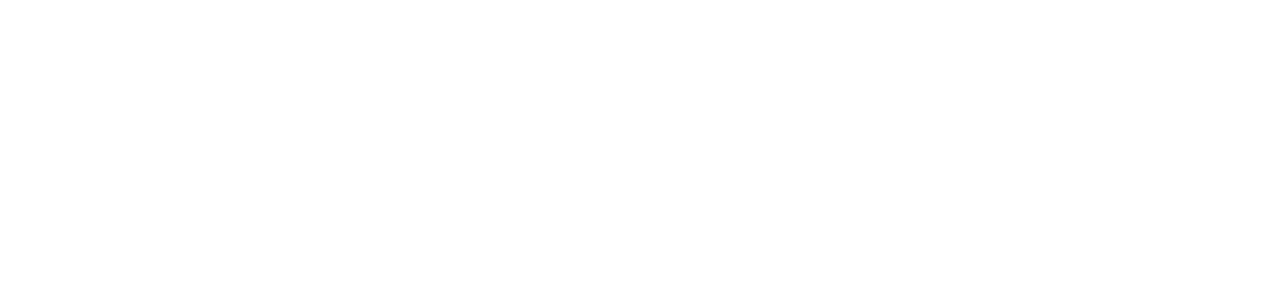
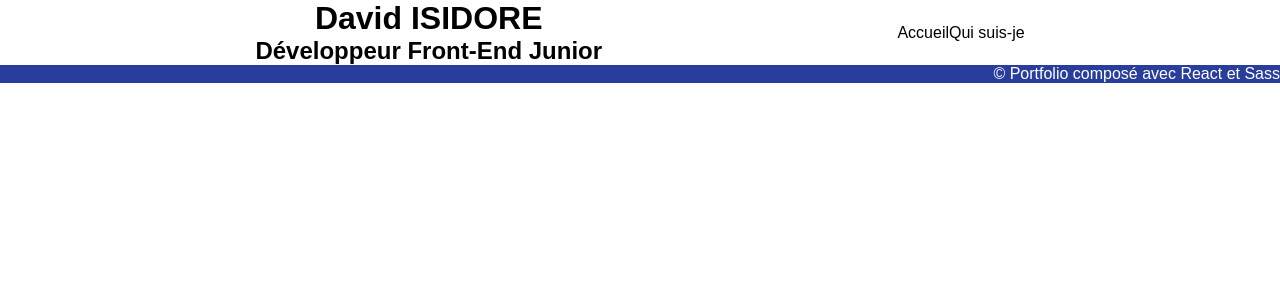
Before and after one commit to DavidIsidore/portfolio, a React (Create React App) app: page /about in a window 1280 px wide. Before the commit this address had no page. Shown: the top 300 px of the page. Built offline with nearby package versions, Linux system fonts and the light colour scheme.

Commit message:
Implémentation de la page About

```diff
--- a/src/App.js
+++ b/src/App.js
@@ -2,12 +2,14 @@
 import './App.css'
 import { Routes, Route } from 'react-router-dom'
 import Home from './Pages/Home/Home'
+import About from './Pages/About/About'
 
 function App() {
     return (
         <div className="App">
             <Routes>
                 <Route path="/" element={<Home />} />
+                <Route path="/about" element={<About />} />
             </Routes>
         </div>
     )
--- /dev/null
+++ b/src/Pages/About/About.js
@@ -0,0 +1,12 @@
+import React from 'react'
+import Footer from '../../components/Footer/Footer'
+import Header from '../../components/Header/Header'
+
+export default function About() {
+    return (
+        <div>
+            <Header />
+            <Footer />
+        </div>
+    )
+}
--- a/src/components/Navbar/Navbar.js
+++ b/src/components/Navbar/Navbar.js
@@ -9,7 +9,9 @@
                 <li className="accueil">
                     <Link to="/">Accueil</Link>
                 </li>
-                <li></li>
+                <li className="about">
+                    <Link to="/about">Qui suis-je</Link>
+                </li>
                 <li></li>
             </ul>
         </nav>
--- a/src/components/Navbar/navbar.scss
+++ b/src/components/Navbar/navbar.scss
@@ -4,6 +4,7 @@
     @include flex(row, center, center);
     &_list {
         list-style: none;
+        @include flex(row, space-between, center);
     }
 }
 
```
